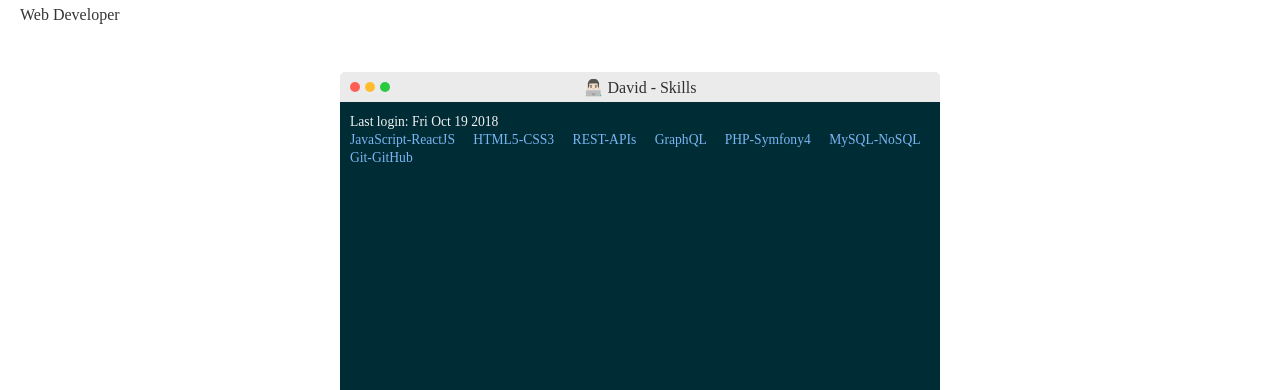
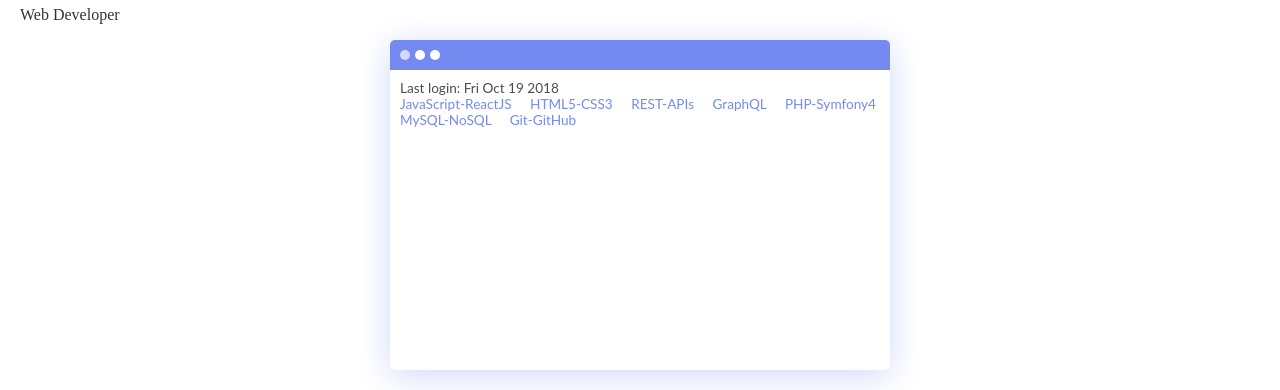
Before and after one commit to Wolfy64/GatsbyJS-Portfolio, a Gatsby site: page / in a window 1280 px wide. Shown: the part 122-512 px from the top of the page. Built offline with nearby package versions, Linux system fonts and the light colour scheme; Gatsby itself is replaced by a stand-in of ours; what typography-theme-lincoln would draw is missing.

Commit message:
Refactore Terminal Component

```diff
--- a/src/components/Terminal.js
+++ b/src/components/Terminal.js
@@ -1,48 +1,5 @@
 import React from 'react'
 import styled from 'styled-components'
-
-import Emoji from './UI/Emoji'
-
-const Terminal = styled.div`
-  max-width: 600px;
-  margin: auto;
-  margin-top: 3rem;
-  text-align: initial;
-`
-const Topbar = styled.div`
-  border-radius: 5px 5px 0 0;
-  background: #ebebeb;
-  display: flex;
-  height: 30px;
-  align-items: center;
-  justify-content: center;
-  position: relative;
-`
-const Circle = styled.div`
-  height: 10px;
-  width: 10px;
-  display: inline-block;
-  border-radius: 50%;
-  margin-left: 5px;
-  background-color: ${props => props.color};
-  position: absolute;
-  left: ${props => props.margin};
-`
-const Window = styled.div`
-  margin: 0px;
-  padding: 10px;
-  width: 100%;
-  min-height: 300px;
-  display: inline-block;
-  background: ${props => props.bgColor};
-  border-radius: 0 0 2px 2px;
-  color: ${props => props.textColor};
-`
-const Code = styled.code`
-  font-family: 'Raleway', 'sans-serif';
-  word-spacing: ${props => (props.skills ? '15px' : null)};
-  color: ${props => props.skills};
-`
 
 const SKILLS = [
   'JavaScript-ReactJS',
@@ -54,25 +11,64 @@ const SKILLS = [
   'Git-GitHub',
 ]
 
+const Terminal = styled.div`
+  max-width: 500px;
+  margin: auto;
+  box-shadow: 0 6px 34px 0px hsl(230, 80%, 90%);
+  border-radius: 5px;
+`
+
+const Topbar = styled.div`
+  background-color: hsl(230, 80%, 70%);
+  border-radius: 5px 5px 0px 0px;
+  display: flex;
+  height: 30px;
+  align-items: center;
+  justify-content: center;
+  position: relative;
+`
+
+const Circle = styled.div`
+  height: 10px;
+  width: 10px;
+  display: inline-block;
+  border-radius: 50%;
+  margin-left: 5px;
+  background-color: ${props => props.color || 'white'};
+  position: absolute;
+  left: ${props => props.margin};
+`
+
+const Window = styled.div`
+  margin: 0px;
+  padding: 10px;
+  width: 100%;
+  min-height: 300px;
+  display: inline-block;
+  background: white;
+  color: hsla(0, 0%, 0%, 0.7);
+  border-radius: 0px 0px 5px 5px;
+`
+
+const Code = styled.code`
+  display: block;
+  font-family: 'Lato';
+  word-spacing: ${props => (props.skills ? '15px' : null)};
+  color: ${props => props.skills};
+`
+
 export default () => (
-  <div className="container">
   <Terminal>
     <Topbar>
-        <Circle color="#fe5f55;" margin="5px" />
-        <Circle color="#ffbd2e" margin="20px" />
-        <Circle color="#29ca3f" margin="35px" />
-        <Emoji symbol="👨🏻‍💻 David - Skills" />
+      <Circle margin="5px" color="hsl(230, 80%, 90%)" />
+      <Circle margin="20px" />
+      <Circle margin="35px" />
     </Topbar>
-      <Window bgColor="#002c36" textColor="#f2f2f2">
-        <Code>
-          Last login: {new Date().toString().slice(0, 15)}
-          <br />
-        </Code>
-
-        <Code skills="#79b6f2">
+    <Window>
+      <Code children={`Last login: ${new Date().toString().slice(0, 15)}`} />
+      <Code skills="hsl(230, 80%, 70%)">
         {SKILLS.reduce((output, skill) => (output += `${skill}\n`), '')}
       </Code>
     </Window>
   </Terminal>
-  </div>
 )
```
Lines whose indentation alone changed are shown as unchanged.
